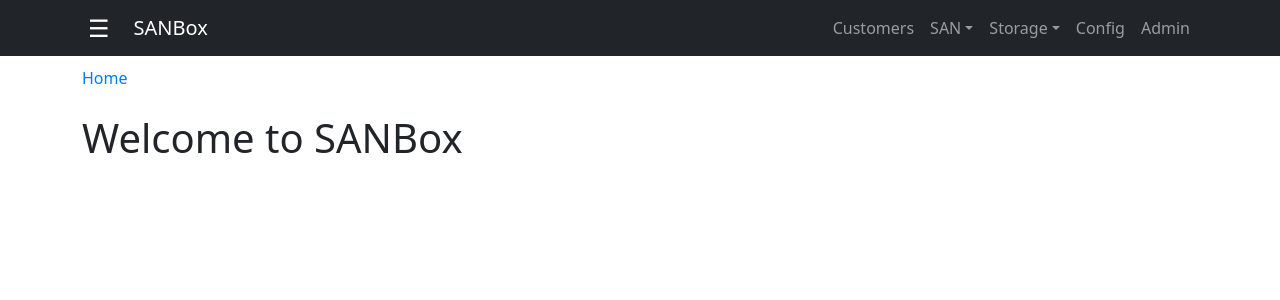
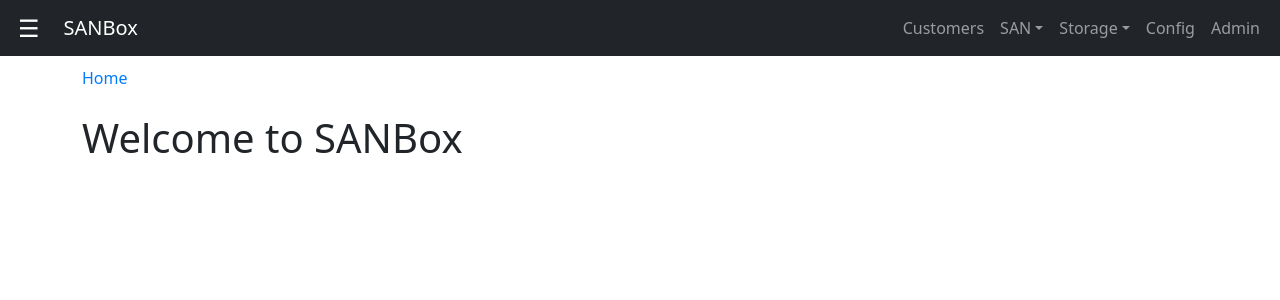
Before and after one commit to rickkoe/sanbox, a React (Create React App) app in the folder frontend/: page / in a window 1280 px wide. Shown: the top 300 px of the page. Built offline with nearby package versions, Linux system fonts and the light colour scheme; what handsontable would draw is missing.

Commit message:
Formatting

```diff
--- a/frontend/src/components/ConfigForm.js
+++ b/frontend/src/components/ConfigForm.js
@@ -191,13 +191,13 @@ const ConfigForm = () => {
                         <input type="number" className="form-control" name="alias_max_zones" value={unsavedConfig.alias_max_zones} onChange={handleInputChange} />
                     </div>
 
-                    <button type="button" className={`btn ${saveStatus === "Saving..." ? "btn-secondary" : "btn-primary"}`} onClick={handleSave} disabled={saveStatus === "Saving..."}>
+                    <button type="button" className={`btn btn-sm ${saveStatus === "Saving..." ? "btn-secondary" : "btn-secondary"}`} onClick={handleSave} disabled={saveStatus === "Saving..."}>
                         {saveStatus === "Saving..." ? (
                             <> <span className="spinner-border spinner-border-sm" role="status" aria-hidden="true"></span> Saving... </>
                         ) : saveStatus.includes("successfully") ? (
                             <> ✅ Saved </>
                         ) : (
-                            <> Save Configuration </>
+                            <> Save </>
                         )}
                     </button>
 
--- a/frontend/src/components/CustomerTable.js
+++ b/frontend/src/components/CustomerTable.js
@@ -150,7 +150,7 @@ const CustomerTable = () => {
                     {/* ✅ Save Button */}
                     <button
                         type="button"
-                        className={`btn ${saveStatus === "Saving..." ? "btn-secondary" : "btn-secondary"} mb-2`}
+                        className={`btn btn-sm ${saveStatus === "Saving..." ? "btn-secondary" : "btn-secondary"} mb-2`}
                         onClick={handleSave}
                         disabled={saveStatus === "Saving..."}
                     >
--- a/frontend/src/components/Navbar.js
+++ b/frontend/src/components/Navbar.js
@@ -6,7 +6,7 @@ import "./Navbar.css"; // ✅ Import styles
 const Navbar = ({ toggleSidebar }) => {
   return (
     <nav className="navbar navbar-expand-lg navbar-dark bg-dark">
-      <div className="container">
+      <div className="container-fluid">
 
         {/* ✅ Sidebar Toggle Button */}
         <button className="sidebar-toggle-btn" onClick={toggleSidebar}>
```
